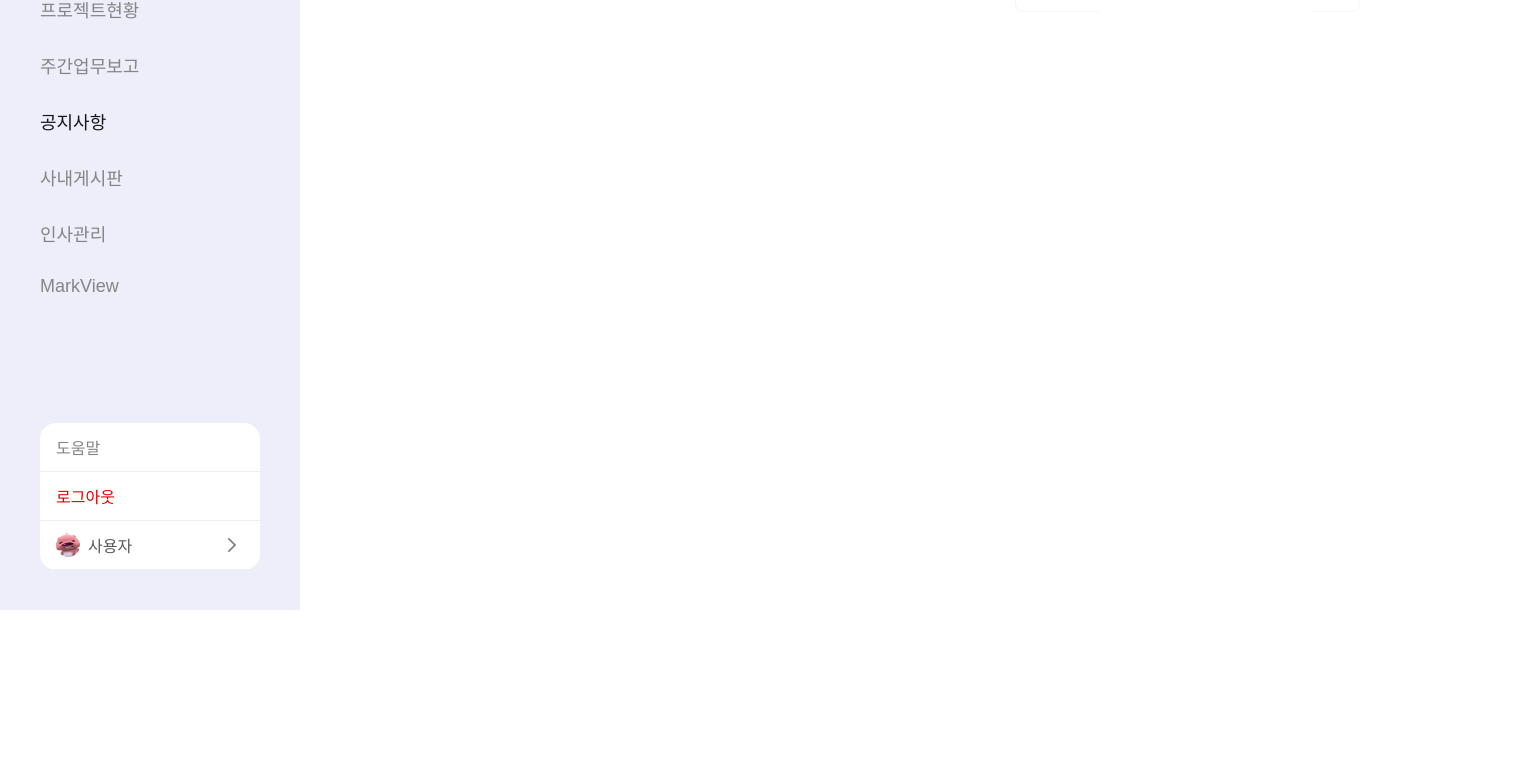
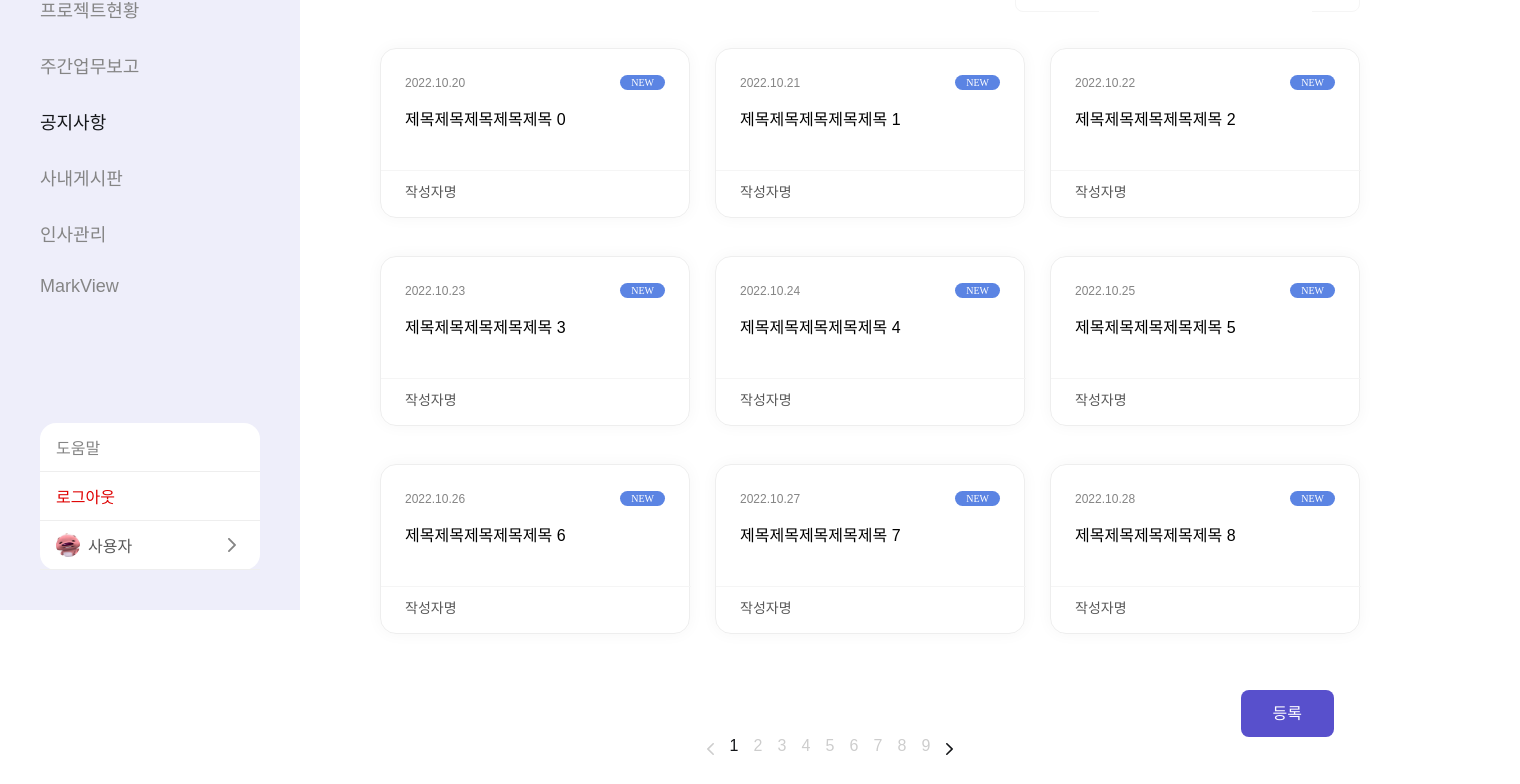
Before and after one commit to devdoyeon/markcloud-markgroup, a React (Create React App) app in the folder client/: page /notice in a window 1280 px wide. Shown: the part 190-974 px from the top of the page, 1520 px wide, since content can reach past the window. Before the commit the page ends 800 px from the top, so only its background shows below. Built offline with nearby package versions, Linux system fonts and the light colour scheme; a web font is replaced by a local one.

Commit message:
add: notice content

```diff
--- a/client/src/pages/Notice.jsx
+++ b/client/src/pages/Notice.jsx
@@ -6,14 +6,19 @@ import ListWrap from 'common/ListWrap';
 
 const Notice = () => {
   const [list, setList] = useState([]);
-  const [pageInfo, setPageInfo] = useState([]);
+  const [pageInfo, setPageInfo] = useState({
+    page: 1,
+    totalPage: 15,
+  });
   const [currentPage, setCurrentPage] = useState(1);
 
   return (
     <div className='container'>
       <SideMenu />
       <div className='content-wrap notice'>
-        <CommonHeader header='공지사항'/>
+        <CommonHeader header='공지사항' />
+        <ListWrap />
+        <Pagination pageInfo={pageInfo} setPageInfo={setPageInfo} />
       </div>
     </div>
   );
```
